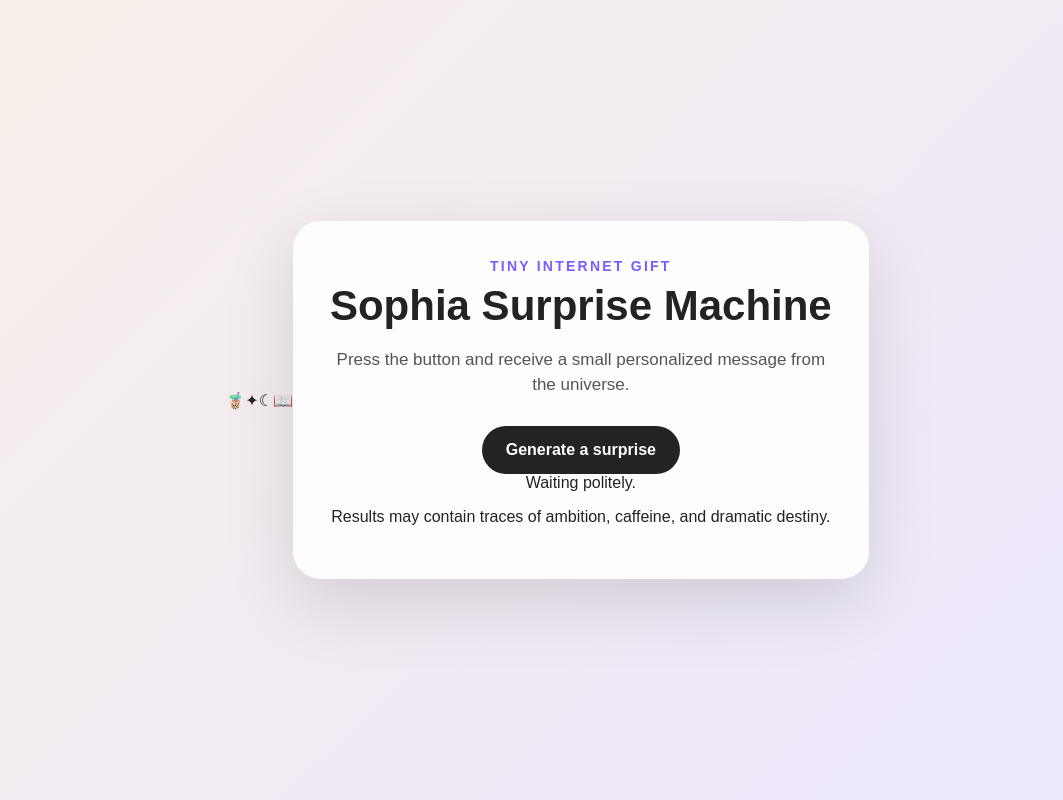
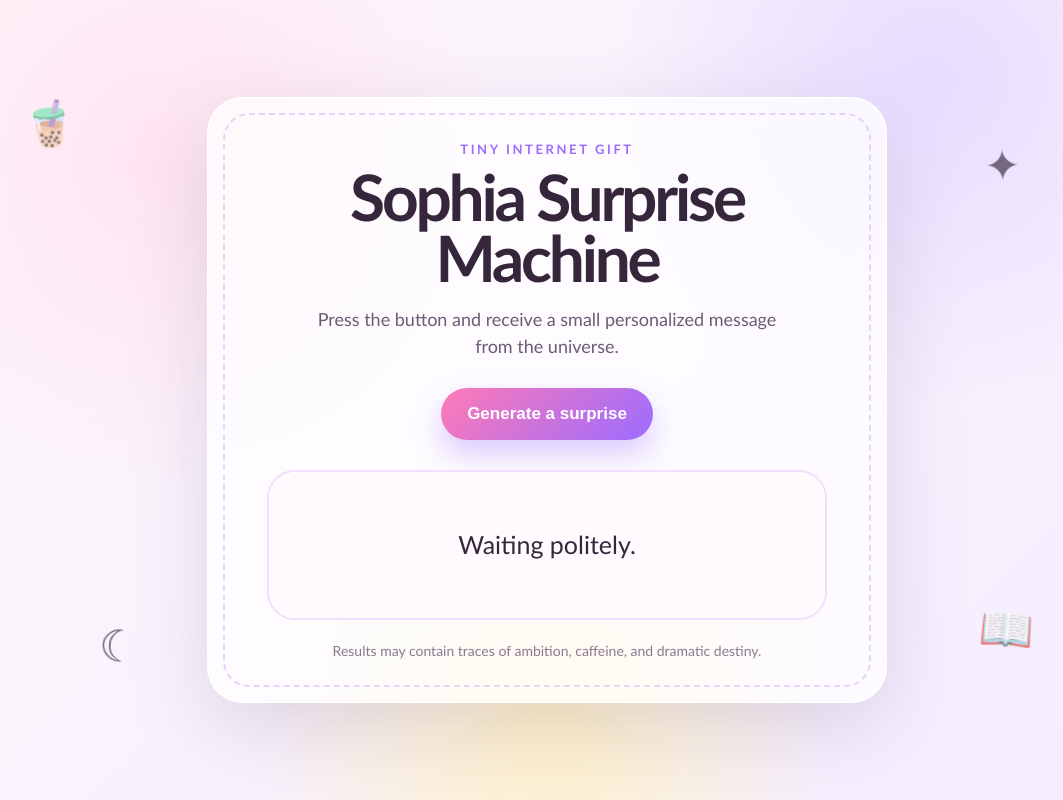
Before and after one commit to nocteluden/websitevibecoding, a plain HTML site: page index.html in a window 1280 px wide. Shown: the whole page, without its empty margins (93-1156 px from the left). Drawn offline with Linux system fonts and the light colour scheme.

Commit message:
Update style.css

```diff
--- a/style.css
+++ b/style.css
@@ -4,105 +4,205 @@
 
 body {
   margin: 0;
-  font-family: Arial, Helvetica, sans-serif;
-  background: linear-gradient(135deg, #f8efe7, #ece7ff);
   min-height: 100vh;
-  display: flex;
-  align-items: center;
-  justify-content: center;
-  color: #232323;
+  font-family: "Trebuchet MS", Arial, sans-serif;
+  color: #35263b;
+  background:
+    radial-gradient(circle at 20% 20%, #ffe4f1 0, transparent 28%),
+    radial-gradient(circle at 80% 10%, #e7dcff 0, transparent 26%),
+    radial-gradient(circle at 50% 90%, #fff1c7 0, transparent 30%),
+    linear-gradient(135deg, #fff7fb, #f3edff);
+  overflow-x: hidden;
 }
 
-.container {
-  width: 100%;
+.page {
+  min-height: 100vh;
+  display: grid;
+  place-items: center;
   padding: 24px;
 }
 
 .card {
-  max-width: 620px;
-  margin: 0 auto;
-  background: rgba(255, 255, 255, 0.88);
-  border: 1px solid rgba(255, 255, 255, 0.8);
-  border-radius: 28px;
-  padding: 36px;
-  box-shadow: 0 24px 70px rgba(0, 0, 0, 0.13);
+  width: min(680px, 100%);
+  position: relative;
+  padding: 42px 34px;
   text-align: center;
+  border-radius: 36px;
+  background: rgba(255, 255, 255, 0.72);
+  border: 2px solid rgba(255, 255, 255, 0.9);
+  box-shadow: 0 24px 80px rgba(101, 75, 128, 0.18);
+  backdrop-filter: blur(14px);
+}
+
+.card::before {
+  content: "";
+  position: absolute;
+  inset: 14px;
+  border-radius: 26px;
+  border: 2px dashed rgba(183, 139, 255, 0.35);
+  pointer-events: none;
 }
 
 .eyebrow {
   margin: 0 0 10px;
-  font-size: 14px;
-  letter-spacing: 0.16em;
+  font-size: 13px;
+  letter-spacing: 0.2em;
   text-transform: uppercase;
-  color: #7a5cff;
-  font-weight: 700;
+  color: #9b6cff;
+  font-weight: 800;
 }
 
 h1 {
   margin: 0;
-  font-size: 42px;
-  line-height: 1.05;
+  font-size: clamp(36px, 7vw, 64px);
+  line-height: 0.95;
+  letter-spacing: -0.05em;
 }
 
 .subtitle {
   margin: 18px auto 28px;
   max-width: 500px;
-  font-size: 17px;
+  color: #6d5b75;
+  font-size: 18px;
   line-height: 1.5;
-  color: #555;
 }
 
 button {
-  border: none;
+  position: relative;
+  z-index: 1;
+  border: 0;
   border-radius: 999px;
-  padding: 15px 24px;
-  font-size: 16px;
-  font-weight: 700;
+  padding: 16px 26px;
+  font-size: 17px;
+  font-weight: 800;
+  color: #fff;
+  background: linear-gradient(135deg, #ff7ab6, #9b6cff);
   cursor: pointer;
-  background: #232323;
-  color: white;
-  transition: transform 0.15s ease, box-shadow 0.15s ease;
+  box-shadow: 0 14px 30px rgba(155, 108, 255, 0.35);
+  transition: transform 0.15s ease, box-shadow 0.15s ease, opacity 0.15s ease;
 }
 
 button:hover {
-  transform: translateY(-2px);
-  box-shadow: 0 12px 25px rgba(0, 0, 0, 0.2);
+  transform: translateY(-2px) rotate(-1deg);
+  box-shadow: 0 18px 38px rgba(155, 108, 255, 0.42);
 }
 
 button:active {
-  transform: translateY(0);
+  transform: translateY(1px) scale(0.98);
 }
 
-.joke-box {
-  margin-top: 28px;
-  min-height: 120px;
-  border-radius: 22px;
-  padding: 28px;
-  background: #fafafa;
-  border: 1px solid #eee;
-  font-size: 24px;
-  line-height: 1.35;
-  display: flex;
-  align-items: center;
-  justify-content: center;
+button:disabled {
+  opacity: 0.7;
+  cursor: wait;
 }
 
-.footer {
-  margin: 24px 0 0;
-  color: #777;
+.output-box {
+  position: relative;
+  z-index: 1;
+  margin: 30px auto 0;
+  min-height: 150px;
+  max-width: 560px;
+  display: grid;
+  place-items: center;
+  padding: 28px;
+  border-radius: 28px;
+  background: #fffafd;
+  border: 2px solid #f2dfff;
+  box-shadow: inset 0 0 0 1px rgba(255, 255, 255, 0.8);
+  font-size: 25px;
+  line-height: 1.35;
+}
+
+.output-box.loading {
+  animation: pulse 1s infinite alternate;
+}
+
+.hint {
+  position: relative;
+  z-index: 1;
+  margin: 22px 0 0;
+  color: #8b7a92;
   font-size: 14px;
+}
+
+.floating {
+  position: fixed;
+  z-index: 0;
+  font-size: 44px;
+  opacity: 0.65;
+  animation: float 5s ease-in-out infinite;
+}
+
+.boba {
+  top: 12%;
+  left: 9%;
+}
+
+.star {
+  top: 18%;
+  right: 13%;
+  animation-delay: 1s;
+}
+
+.moon {
+  bottom: 14%;
+  left: 15%;
+  animation-delay: 2s;
+}
+
+.book {
+  bottom: 16%;
+  right: 12%;
+  animation-delay: 3s;
+}
+
+@keyframes float {
+  0%, 100% {
+    transform: translateY(0) rotate(-5deg);
+  }
+
+  50% {
+    transform: translateY(-18px) rotate(5deg);
+  }
+}
+
+@keyframes pulse {
+  from {
+    transform: scale(1);
+  }
+
+  to {
+    transform: scale(1.015);
+  }
+}
+
+.pop {
+  animation: pop 0.25s ease;
+}
+
+@keyframes pop {
+  0% {
+    transform: scale(0.96);
+    opacity: 0.4;
+  }
+
+  100% {
+    transform: scale(1);
+    opacity: 1;
+  }
 }
 
 @media (max-width: 600px) {
   .card {
-    padding: 26px;
+    padding: 34px 22px;
   }
 
-  h1 {
-    font-size: 32px;
+  .output-box {
+    font-size: 21px;
+    min-height: 140px;
   }
 
-  .joke-box {
-    font-size: 20px;
+  .floating {
+    font-size: 34px;
   }
 }
```
